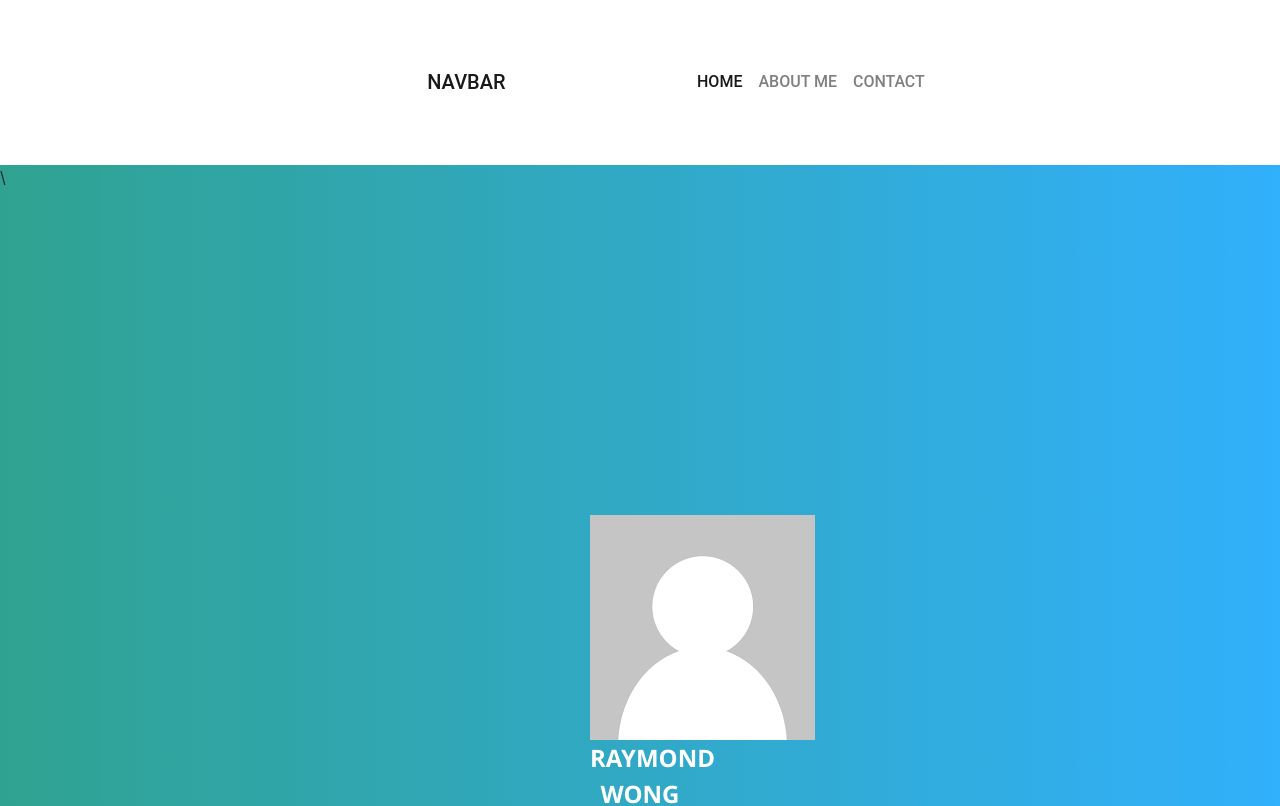
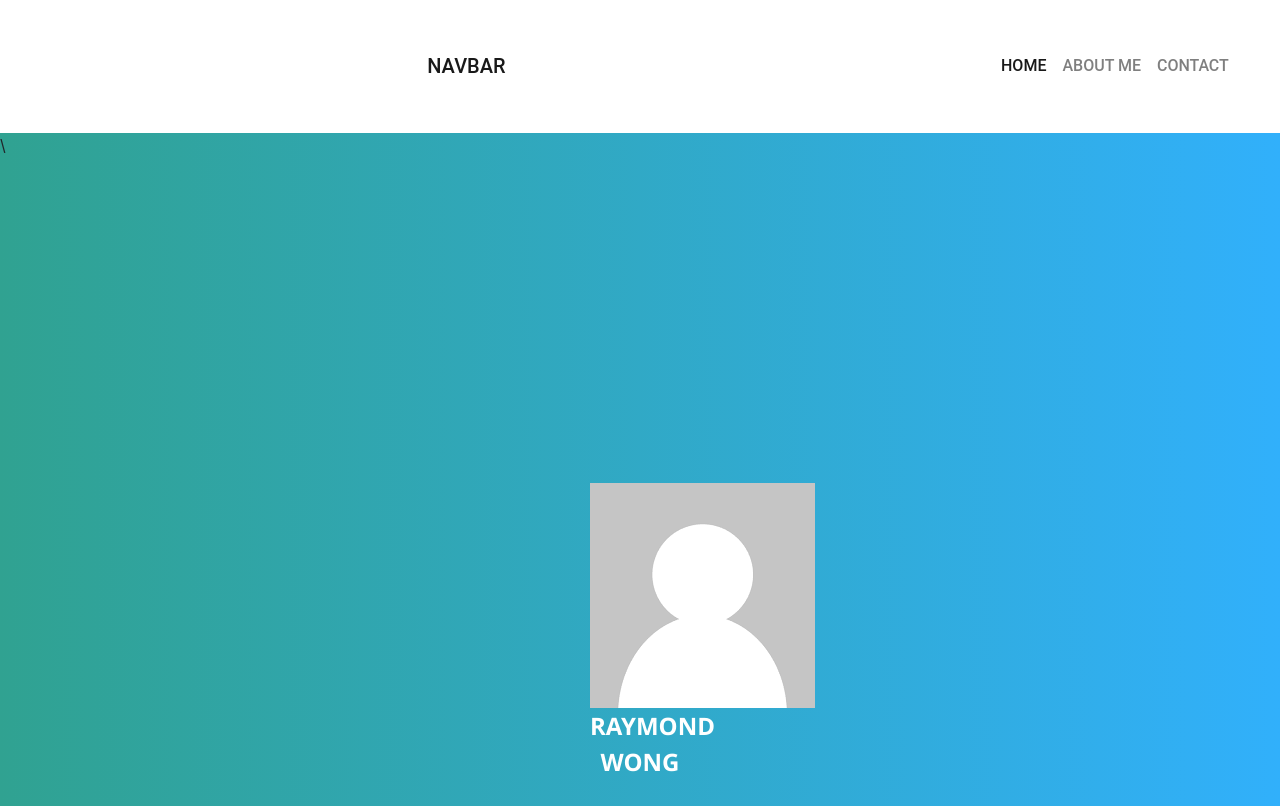
Before and after one commit to rayw478/rayw478.github.io, a plain HTML site: page index.html in a window 1280 px wide. Shown: the top 806 px of the page. Drawn offline with Linux system fonts and the light colour scheme.

Commit message:
02/01/2020                                                - Add JQuery 3.4.1                                    - Add Bootstrap Library                               - Add Nav Bar, Fonts

```diff
--- a/css/style.css
+++ b/css/style.css
@@ -9,7 +9,7 @@
 }
 
 .header_area, .main-menu, .navbar {
-    padding: 1rem 20rem;
+    padding: 0 1rem 0 20rem;
 }
 
 .header_area, .main-menu, .nav-item, .nav-link {
```
